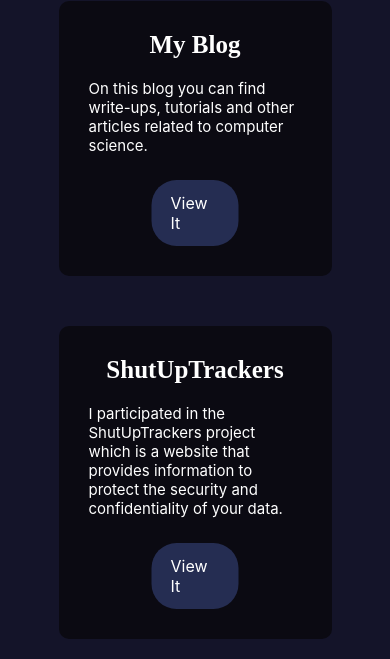
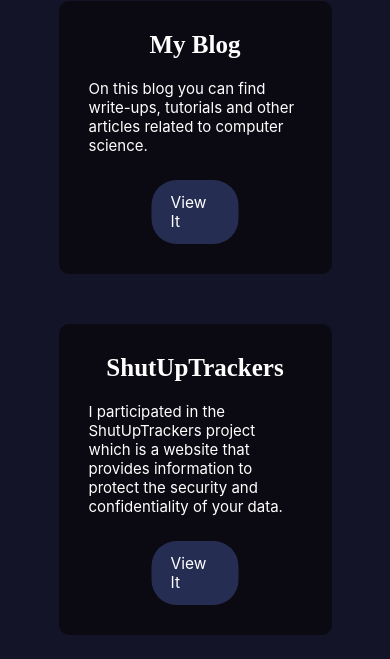
Before and after one commit to ebanDev/legacy-eban.eu.org, a plain HTML site: page main/index.html in a window 390 px wide. Shown: the part 1787-2446 px from the top of the page. Drawn offline with Linux system fonts and the light colour scheme; a script that the page names is missing; a web font is replaced by a local one.

Commit message:
Button Text − Responsive improvement

```diff
--- a/main/style.css
+++ b/main/style.css
@@ -1,4 +1,4 @@
-@font-face {
+Tu utilises quel nav ?@font-face {
     font-family: 'Montserrat';
         src: url('https://res.eban.bzh/font/montserrat.woff2');
     font-weight: normal;
@@ -226,6 +226,7 @@
   display: block;
   width: 87px;
   margin-top: 25px;
+  font-size: 15.5px;
 }
 
 .skills{
```
